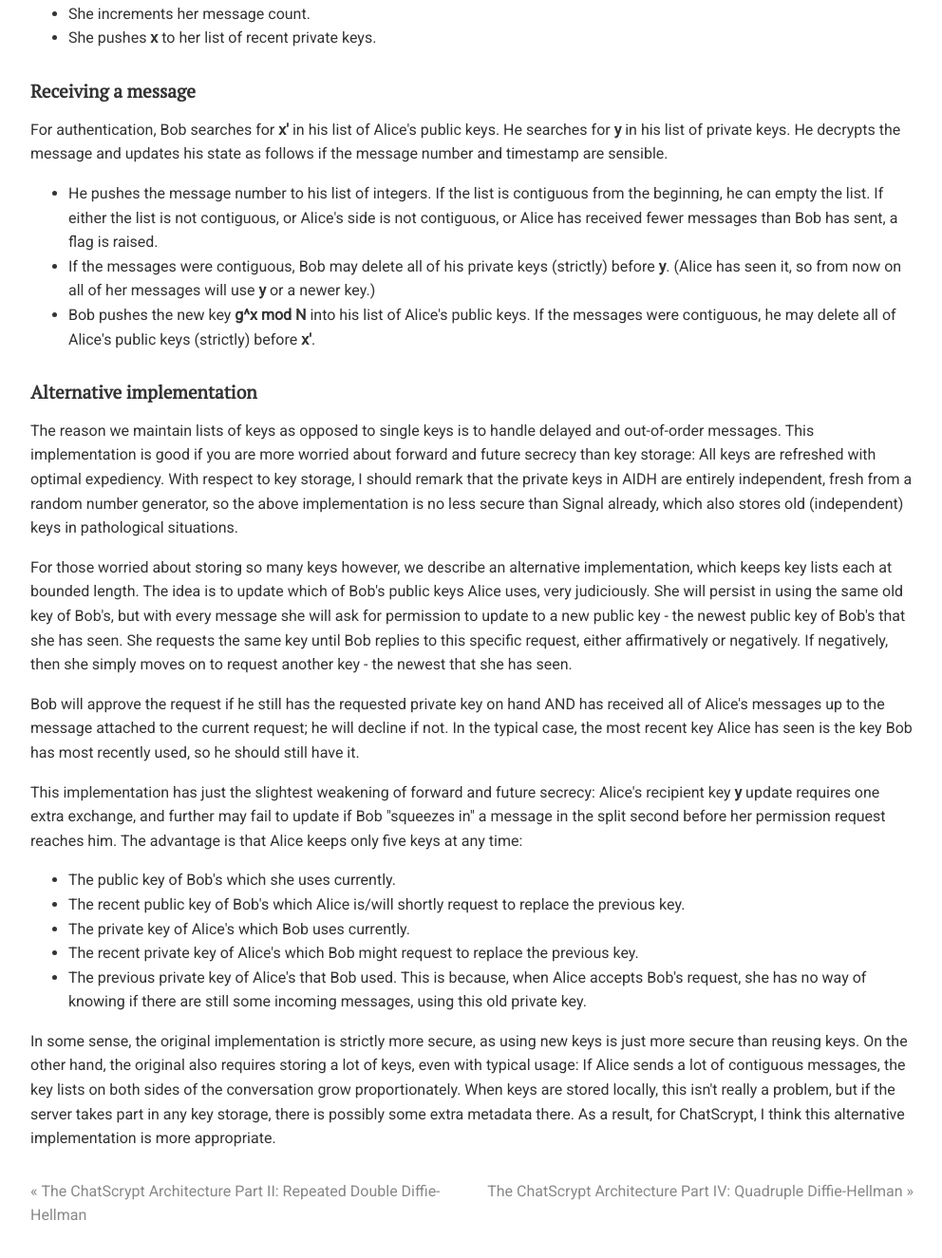
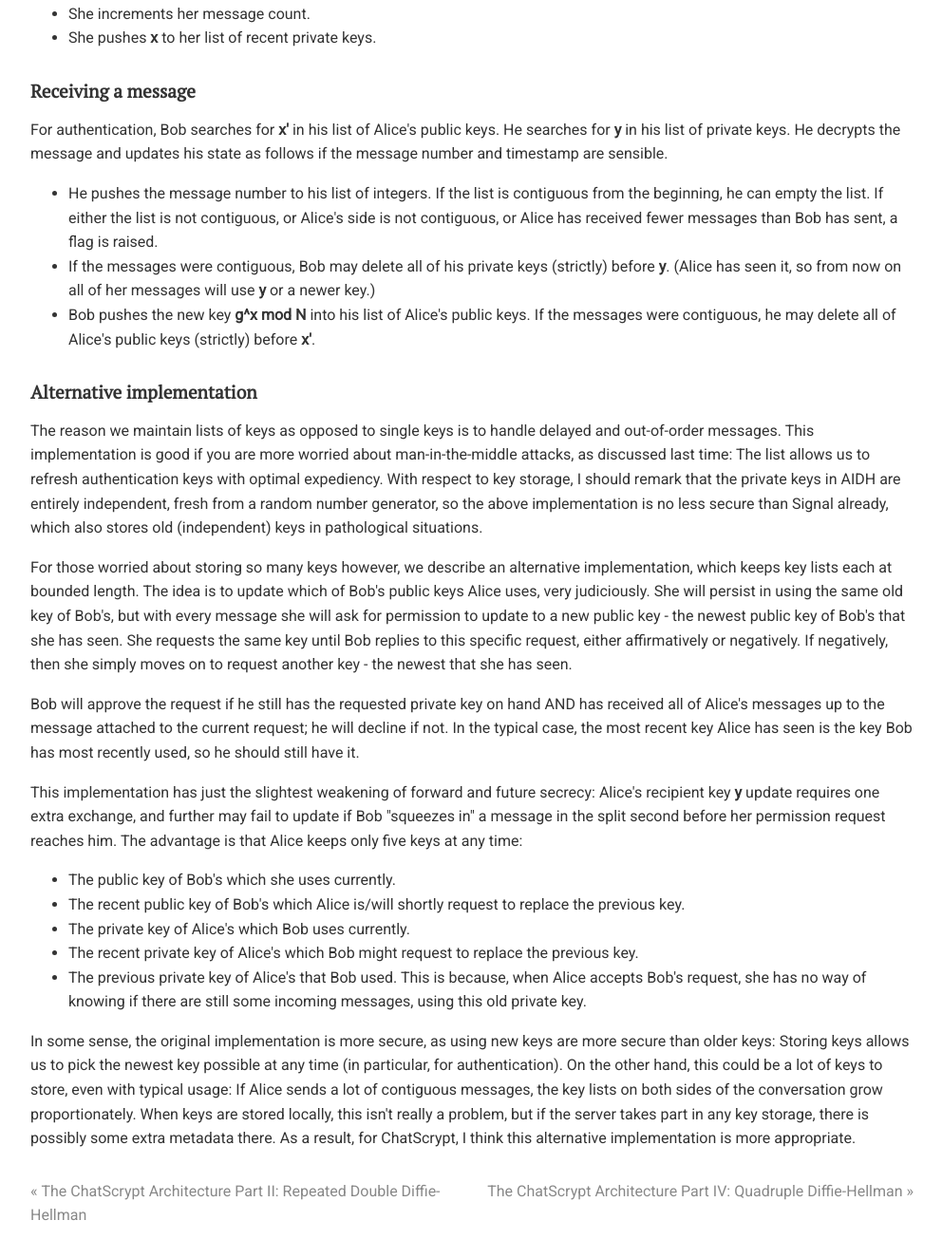
Before and after one commit to chatscrypt/chatscrypt.github.io, a Jekyll site: the page built from _posts/2020-01-23-the-chatscrypt-architecture-part-iii-authenticated-inductive-diffie-hellman.html, in a window 1280 px wide and 1400 px high, scrolled down 2203 px. Shown: the top 1325 px of the window at 95% size, without its empty margins (143-1135 px from the left). Built offline with Jekyll 4.4.1, drawn with Linux system fonts in a browser that asks for light colours; comment, search, counter and statistics services are not loaded.

Commit message:
Update 2020-01-23-the-chatscrypt-architecture-part-iii-authenticated-inductive-diffie-hellman.html

```diff
--- a/_posts/2020-01-23-the-chatscrypt-architecture-part-iii-authenticated-inductive-diffie-hellman.html
+++ b/_posts/2020-01-23-the-chatscrypt-architecture-part-iii-authenticated-inductive-diffie-hellman.html
@@ -87,7 +87,7 @@ For authentication, Bob searches for <b>x'</b> in his list of Alice's public key
 
 <h2>Alternative implementation</h2>
 
-The reason we maintain lists of keys as opposed to single keys is to handle delayed and out-of-order messages. This implementation is good if you are more worried about forward and future secrecy than key storage: All keys are refreshed with optimal expediency. With respect to key storage, I should remark that the private keys in AIDH are entirely independent, fresh from a random number generator, so the above implementation is no less secure than Signal already, which also stores old (independent) keys in pathological situations.
+The reason we maintain lists of keys as opposed to single keys is to handle delayed and out-of-order messages. This implementation is good if you are more worried about man-in-the-middle attacks, as discussed last time: The list allows us to refresh authentication keys with optimal expediency. With respect to key storage, I should remark that the private keys in AIDH are entirely independent, fresh from a random number generator, so the above implementation is no less secure than Signal already, which also stores old (independent) keys in pathological situations.
 
 <p> For those worried about storing so many keys however, we describe an alternative implementation, which keeps key lists each at bounded length. The idea is to update which of Bob's public keys Alice uses, very judiciously. She will persist in using the same old key of Bob's, but with every message she will ask for permission to update to a new public key - the newest public key of Bob's that she has seen. She requests the same key until Bob replies to this specific request, either affirmatively or negatively. If negatively, then she simply moves on to request another key - the newest that she has seen.
 
@@ -103,4 +103,4 @@ The reason we maintain lists of keys as opposed to single keys is to handle dela
 <li>The previous private key of Alice's that Bob used. This is because, when Alice accepts Bob's request, she has no way of knowing if there are still some incoming messages, using this old private key.
 </ul>
 
-In some sense, the original implementation is strictly more secure, as using new keys is just more secure than reusing keys. On the other hand, the original also requires storing a lot of keys, even with typical usage: If Alice sends a lot of contiguous messages, the key lists on both sides of the conversation grow proportionately. When keys are stored locally, this isn't really a problem, but if the server takes part in any key storage, there is possibly some extra metadata there. As a result, for ChatScrypt, I think this alternative implementation is more appropriate.
+In some sense, the original implementation is more secure, as using new keys are more secure than older keys: Storing keys allows us to pick the newest key possible at any time (in particular, for authentication). On the other hand, this could be a lot of keys to store, even with typical usage: If Alice sends a lot of contiguous messages, the key lists on both sides of the conversation grow proportionately. When keys are stored locally, this isn't really a problem, but if the server takes part in any key storage, there is possibly some extra metadata there. As a result, for ChatScrypt, I think this alternative implementation is more appropriate.
```
